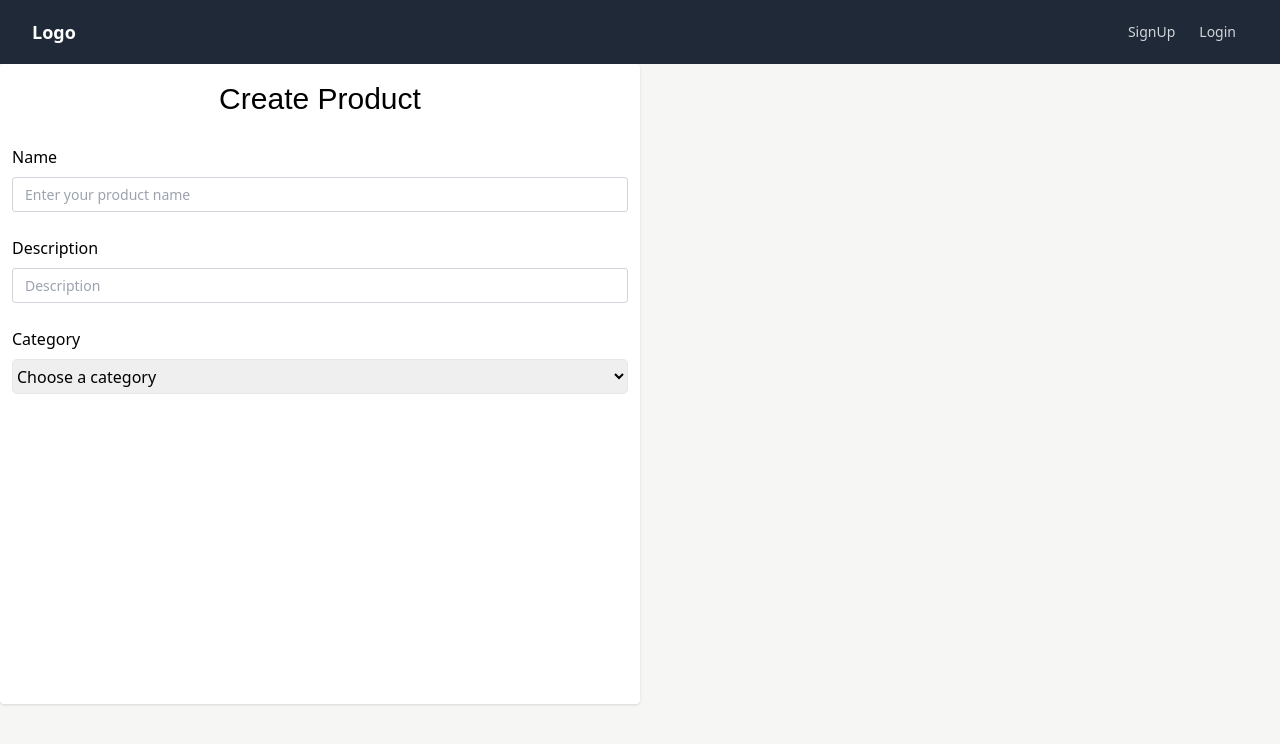
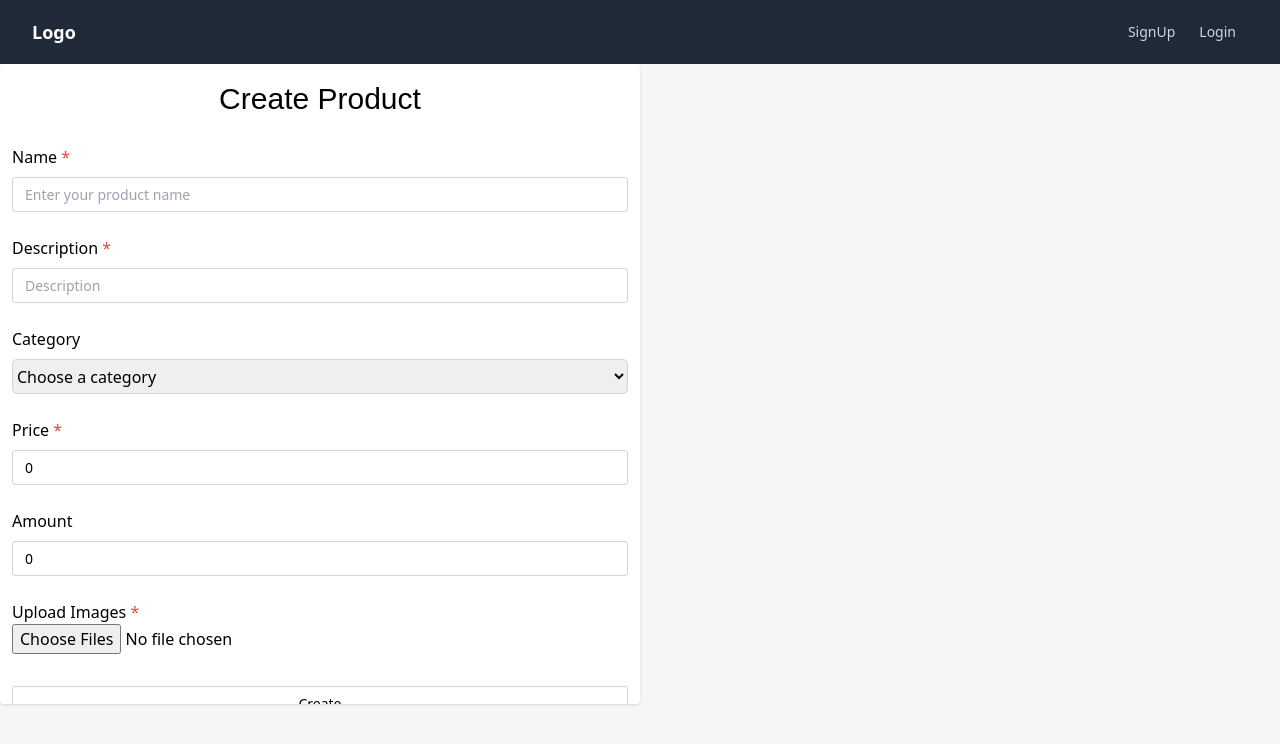
Before and after one commit to MaaX59/frontend, a React (Create React App) app: page /createProduct in a window 1280 px wide. Shown: the top 744 px of the page. Built offline with nearby package versions, Linux system fonts and the light colour scheme.

Commit message:
create product page finished

```diff
--- a/src/components/Product/CreateProduct.jsx
+++ b/src/components/Product/CreateProduct.jsx
@@ -1,6 +1,7 @@
 import { React, useState } from "react";
 import axios from "axios";
 import { server } from "../../server";
+import { AiFillFileImage } from "react-icons/ai";
 
 const CreateProduct = () => {
   const [name, setName] = useState("");
@@ -13,6 +14,12 @@ const CreateProduct = () => {
   // const [ratings, setRatings] = useState("");
   // const [numberOfReviews, setNumberOfReviews] = useState("");
   // const [review, setReview] = useState([]);
+
+  const handleImageChange = (e) => {
+    e.preventDefault();
+    let image = Array.from(e.target.files);
+    setImage((prevImages) => [...prevImages, ...image]);
+  };
 
   const handleSubmit = (e) => {
     e.preventDefault();
@@ -42,11 +49,11 @@ const CreateProduct = () => {
     setName("");
     setPrice(0);
     setDescription("");
-
+    setCategory("");
     setImage("");
     setSeller("");
     setStock();
-    setCategory("");
+
     // setNumberOfReviews(0);
     // setReview([]);
     // setRatings("");
@@ -59,7 +66,7 @@ const CreateProduct = () => {
         <br />
         <div>
           <lable className="pb-2">
-            Name <span className="text-red-500"></span>
+            Name <span className="text-red-500">*</span>
           </lable>
           <input
             type="text"
@@ -73,8 +80,9 @@ const CreateProduct = () => {
         <br />
         <div>
           <lable className="pb-2">
-            Description <span className="text-red-500"></span>
+            Description <span className="text-red-500">*</span>
           </lable>
+
           <input
             type="text"
             name="Description"
@@ -89,9 +97,10 @@ const CreateProduct = () => {
           <lable className="pb-2">
             Category <span className="text-red-500"></span>
           </lable>
-          <select className="w-full mt-2 border h-[35px] rounded-[5px]"
-          value={category}
-          onChange={(e)=> setCategory(e.target.value)}
+          <select
+            className="w-full mt-2 border h-[35px] rounded-[5px]  border-gray-300  placeholder-gray-400 focus:outline-none hover:ring-blue-500 hover:border-blue-500"
+            value={category}
+            onChange={(e) => setCategory(e.target.value)}
           >
             <option value="Choose a category">Choose a category</option>
             <option value="Electronics">Electronics</option>
@@ -106,8 +115,75 @@ const CreateProduct = () => {
             <option value="Sports">Sports</option>
             <option value="Outdoor">Outdoor</option>
             <option value="Home">Home</option>
+            <option value="Other">Other</option>
+          </select>
+        </div>
+        <br />
+        <div>
+          <lable className="pb-2">
+            Price <span className="text-red-500">*</span>
+          </lable>
+          <input
+            type="number"
+            name="price"
+            value={price}
+            className="mt-2 appearance-none block w-full px-3 h-[35px] border border-gray-300 rounded-[3px] placeholder-gray-400 focus:outline-none hover:ring-blue-500 hover:border-blue-500 sm:text-sm"
+            onChange={(e) => setPrice(e.target.value)}
+            placeholder="Price"
+          />
+        </div>
+        <br />
+        <div>
+          <lable className="pb-2">
+            Amount<span className="text-red-500"></span>
+          </lable>
+          <input
+            type="number"
+            name="Stock"
+            value={stock}
+            className="mt-2 appearance-none block w-full px-3 h-[35px] border border-gray-300 rounded-[3px] placeholder-gray-400 focus:outline-none hover:ring-blue-500 hover:border-blue-500 sm:text-sm"
+            onChange={(e) => setStock(e.target.value)}
+            placeholder="Amount to sell"
+          />
+        </div>
+        <br />
+        <div>
+          <lable className="pb-2">
+            Upload Images <span className="text-red-500">*</span>
+          </lable>
 
-          </select>
+          <br />
+          <div className="w-full flex items-center flex-wrap">
+            <input
+              type="file"
+              id="upload"
+              // className="hidden"
+              multiple
+              onChange={handleImageChange}
+            />
+            {/* <lable htmlFor="upload">
+            <AiFillFileImage size={30} className="mt-3 " color="#555" />
+          </lable> */}
+            {/* why don´t you fucking work!?!?!?! shit code */}
+
+            {image &&
+              image.map((i) => (
+                <img
+                  src={URL.createObjectURL(i)}
+                  key={i}
+                  alt=""
+                  className="h-[120px] w-[120px] object-cover m-2"
+                />
+              ))}
+          </div>
+        </div>
+        <br />
+        <div>
+          <input
+            type="submit"
+            value="Create"
+            className="mt-2 cursor-pointer appearance-none block w-full px-3 h-[35px] border border-gray-300 rounded-[3px] placeholder-gray-400 focus:outline-none hover:ring-blue-500 hover:border-blue-500 sm:text-sm"
+          />
         </div>
       </form>
     </div>
```
